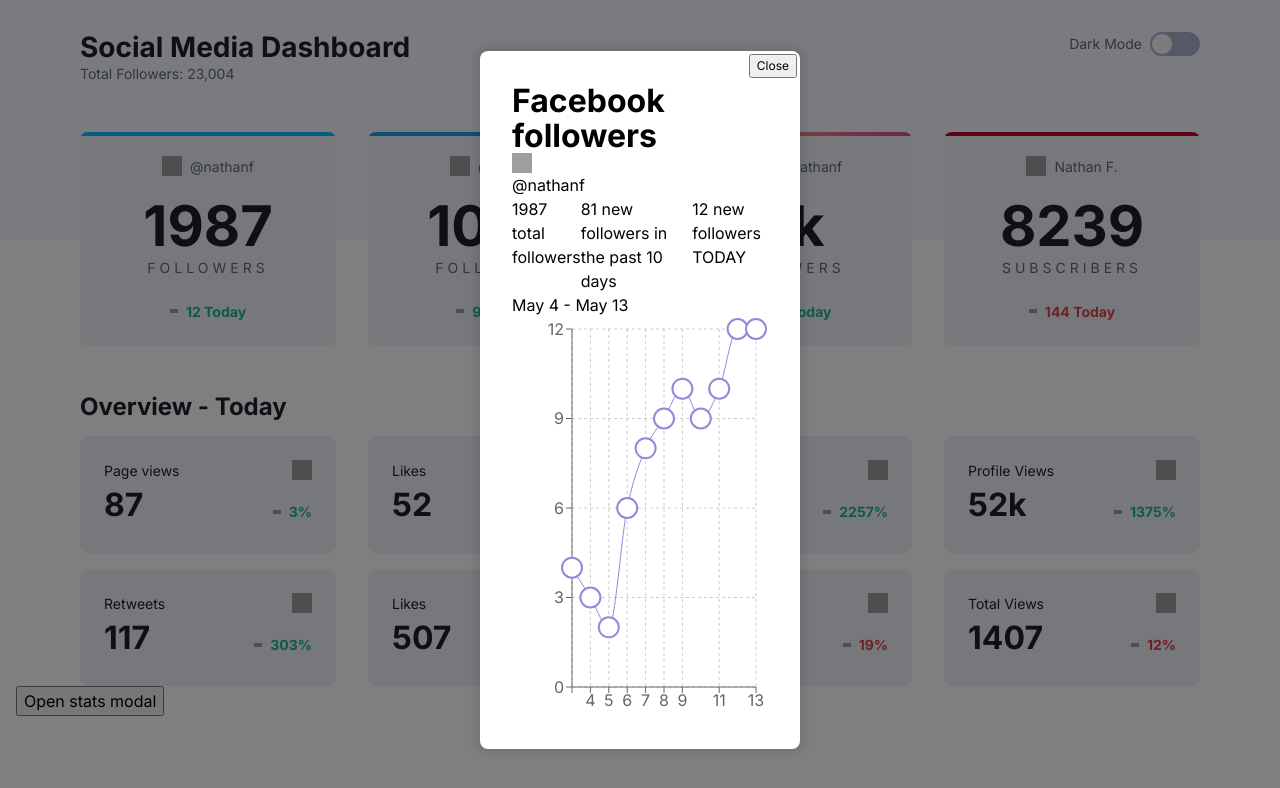
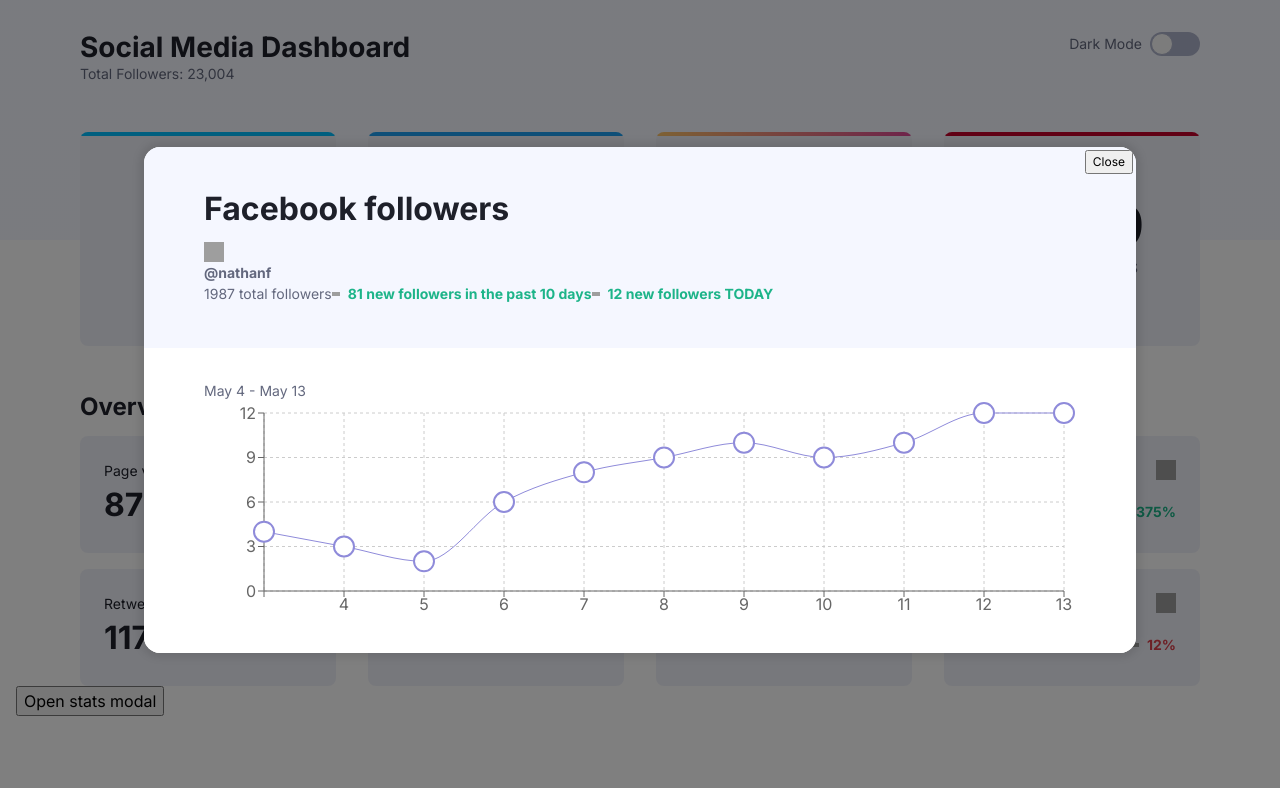
Before and after one commit to uxmoon/dashboard-ts, a React (Vite) app: page / in a window 1280 px wide. Both pictures are taken after a click on the button "Open stats modal". Shown: the top 788 px of the page. Built offline with nearby package versions, Linux system fonts and the light colour scheme; grey boxes are pictures that could not be loaded; the HTML template or start-up script is replaced by a standard one.

Commit message:
Updated styles for modal stats

```diff
--- a/src/components/Chart/index.tsx
+++ b/src/components/Chart/index.tsx
@@ -12,14 +12,14 @@
 
 const Chart = () => {
   return (
-    <ResponsiveContainer width='100%' height={400}>
+    <ResponsiveContainer width='100%' height={220}>
       <LineChart
-        width={500}
         height={300}
         data={data}
         margin={{
           top: 12,
           right: 12,
+          left: 0,
         }}
       >
         <CartesianGrid strokeDasharray='3 3' />
--- a/src/components/Modal/index.tsx
+++ b/src/components/Modal/index.tsx
@@ -1,4 +1,4 @@
-import React, { useRef, useEffect, useState } from 'react'
+import { useRef, useEffect, useState, KeyboardEvent, ReactNode } from 'react'
 
 import { Dialog, CloseButton } from './styles'
 
@@ -6,15 +6,15 @@
   isOpen: boolean
   hasCloseBtn?: boolean
   onClose?: () => void
-  children: React.ReactNode
+  children: ReactNode
 }
 
-const Modal: React.FC<ModalProps> = ({
+const Modal = ({
   isOpen,
   hasCloseBtn = true,
   onClose,
   children,
-}) => {
+}: ModalProps) => {
   const [isModalOpen, setModalOpen] = useState(isOpen)
   const modalRef = useRef<HTMLDialogElement | null>(null)
 
@@ -25,7 +25,7 @@
     setModalOpen(false)
   }
 
-  const handleKeyDown = (event: React.KeyboardEvent<HTMLDialogElement>) => {
+  const handleKeyDown = (event: KeyboardEvent<HTMLDialogElement>) => {
     if (event.key === 'Escape') {
       handleCloseModal()
     }
--- a/src/components/Modal/styles.tsx
+++ b/src/components/Modal/styles.tsx
@@ -1,10 +1,11 @@
 import styled from 'styled-components'
 
 export const Dialog = styled.dialog`
-  max-width: 20rem;
-  padding: 2rem;
+  width: 100%;
+  max-width: 62rem;
+  padding: 0;
   border: 0;
-  border-radius: 0.5rem;
+  border-radius: 1rem;
   position: relative;
   box-shadow: hsl(0 0% 0% / 10%) 0 0 0.5rem 0.25rem;
   &::backdrop {
--- a/src/components/ModalStats/index.tsx
+++ b/src/components/ModalStats/index.tsx
@@ -2,6 +2,9 @@
 import { SocialIcon } from '../SocialIcon'
 import { Flex } from '../helpers'
 import Chart from '../Chart'
+import { Head, Body } from './styles'
+import { Heading, Text } from '../Typography'
+import Stats from '../Stats'
 
 interface ModalStatsProps {
   isOpen: boolean
@@ -11,18 +14,26 @@
 const ModalStats = ({ isOpen, onClose }: ModalStatsProps) => {
   return (
     <Modal hasCloseBtn={true} isOpen={isOpen} onClose={onClose}>
-      <h1>Facebook followers</h1>
-      <p>
-        <SocialIcon src='img/icon-facebook.svg' alt='Facebook' />
-        @nathanf
-      </p>
-      <Flex>
-        <p>1987 total followers</p>
-        <p>81 new followers in the past 10 days</p>
-        <p>12 new followers TODAY</p>
-      </Flex>
-      <p>May 4 - May 13</p>
-      <Chart />
+      <Head>
+        <Heading as='h1' $marginBottom={1}>
+          Facebook followers
+        </Heading>
+        <Text $marginBottom={2.5} $isBold>
+          <SocialIcon src='img/icon-facebook.svg' alt='Facebook' />
+          @nathanf
+        </Text>
+        <Flex>
+          <Text>
+            1987 <Text as='span'>total followers</Text>
+          </Text>
+          <Stats>81 new followers in the past 10 days</Stats>
+          <Stats>12 new followers TODAY</Stats>
+        </Flex>
+      </Head>
+      <Body>
+        <Text>May 4 - May 13</Text>
+        <Chart />
+      </Body>
     </Modal>
   )
 }
--- a/src/components/ModalStats/styles.tsx
+++ b/src/components/ModalStats/styles.tsx
@@ -1,5 +1,10 @@
 import styled from 'styled-components'
 
-export const Container = styled.div`
-  border: 1px solid ${({ theme }) => theme.colors.primary.red};
+export const Head = styled.div`
+  background-color: ${({ theme }) => theme.colors.bodyPattern};
+  padding: 2.75rem 3.75rem;
 `
+export const Body = styled.div`
+  background-color: ${({ theme }) => theme.colors.body};
+  padding: 2rem 3.75rem;
+`
```
